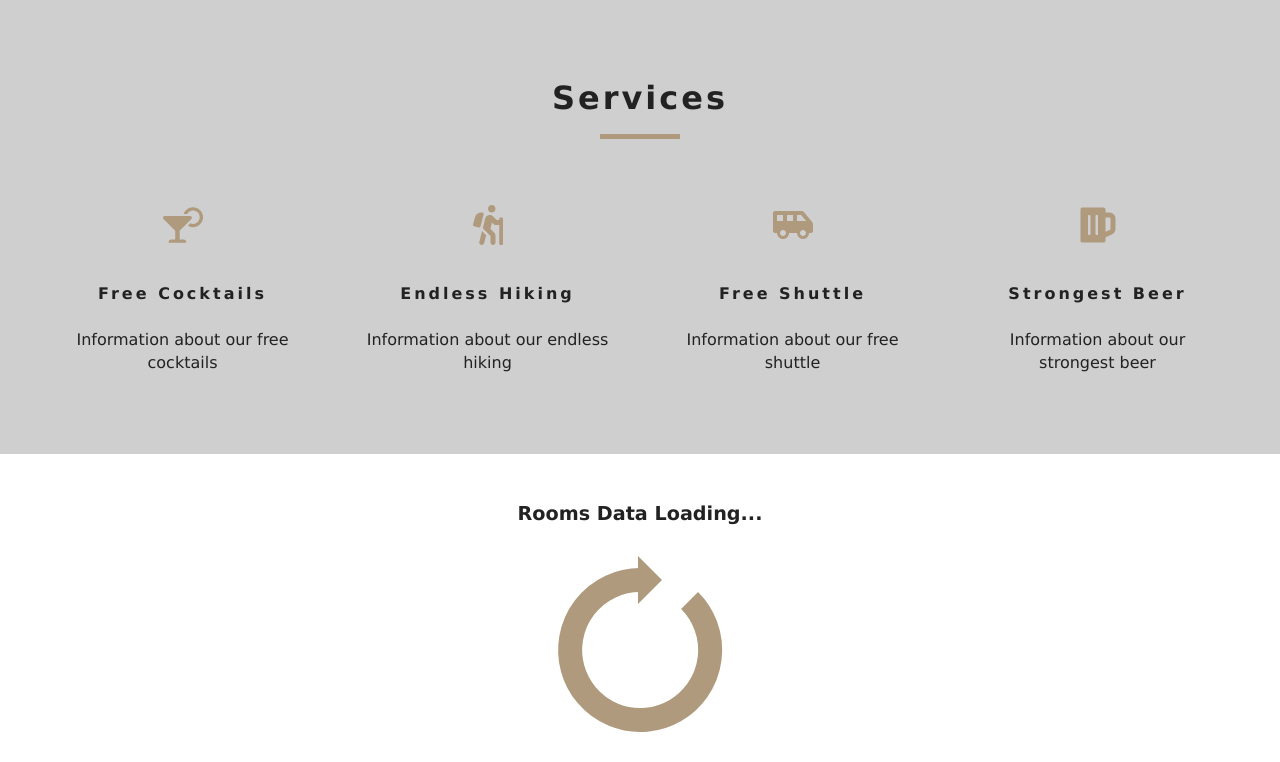
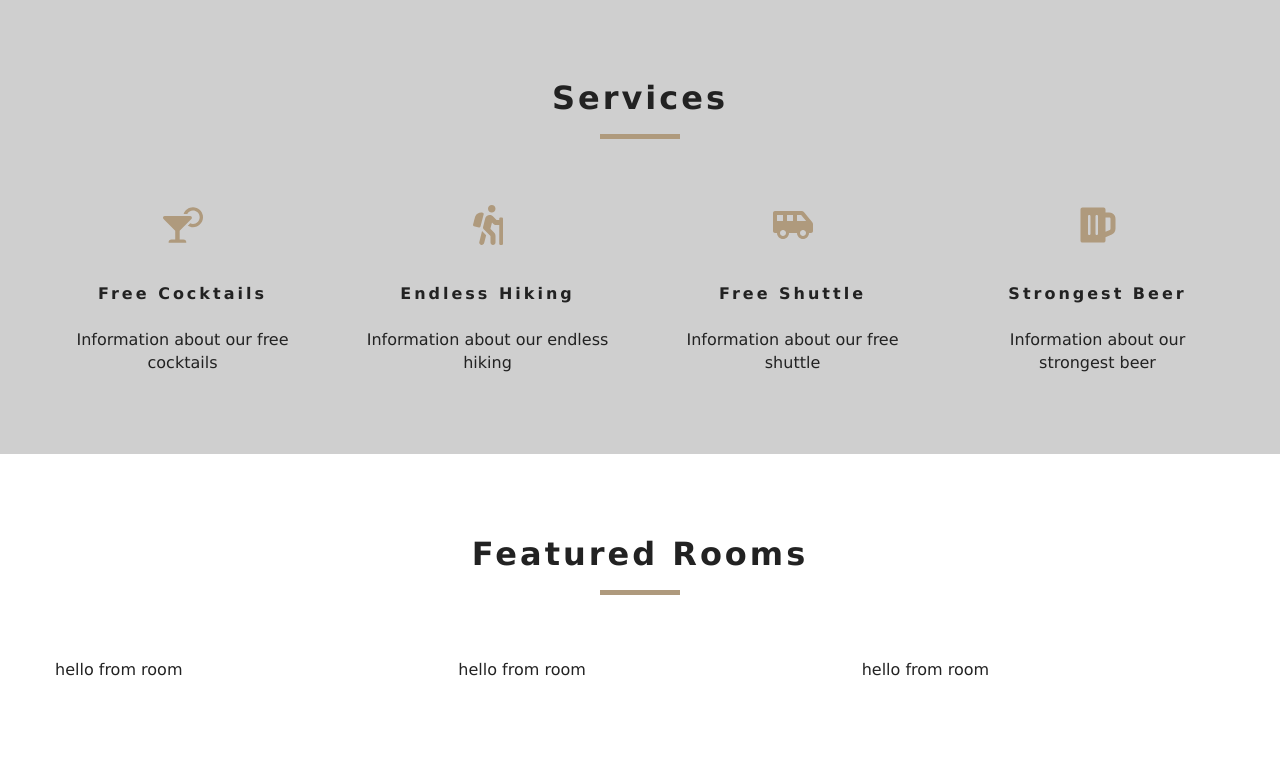
Before and after one commit to chaggysen/ResortReservationWebSite, a React (Create React App) app: page / in a window 1280 px wide. Shown: the part 802-1564 px from the top of the page. Built offline with nearby package versions, Linux system fonts and the light colour scheme.

Commit message:
setup loading and room component

```diff
--- a/src/components/FeaturedRooms.js
+++ b/src/components/FeaturedRooms.js
@@ -1,19 +1,32 @@
 import React, { Component } from "react";
 import { RoomContext } from "../context";
 import Loading from "./Loading";
+import Room from "./Room";
+import Title from "./Title";
 
 export default class FeaturedRooms extends Component {
   // The contextType property on a class can be assigned a Context object created by React.createContext().
   // This let you consume the nearest current value of that Context type using this.context. You can reference this in any lifecycle methods including the render function
   static contextType = RoomContext;
   render() {
-    //   The destructuring assignment syntax is a JavaScript expression that makes it possible to unpack values from arrays, or properties from objects, into distinct variables
+    // The destructuring assignment syntax is a JavaScript expression that makes it possible to unpack values from arrays, or properties from objects, into distinct variables
     // Here, we are accessing the values from featuredRooms props and we rename it rooms from this.context(RoomContext)
-    const { featuredRooms: rooms } = this.context;
+    // We also have access to loading prop
+    let { loading, featuredRooms: rooms } = this.context;
+
+    // Here we display the room component. Only featured rooms here
+    rooms = rooms.map((room) => {
+      return <Room key={room.id} room={room} />;
+    });
+
     return (
-      <div>
-        <Loading />
-      </div>
+      <section className="featured-rooms">
+        <Title title="featured rooms" />
+        <div className="featured-rooms-center">
+          {/* Here, if loading is true, we display the loading component. Else, we display the room component */}
+          {loading ? <Loading /> : rooms}
+        </div>
+      </section>
     );
   }
 }
--- /dev/null
+++ b/src/components/Room.js
@@ -0,0 +1,5 @@
+import React from "react";
+
+export default function Room() {
+  return <div>hello from room</div>;
+}
```
